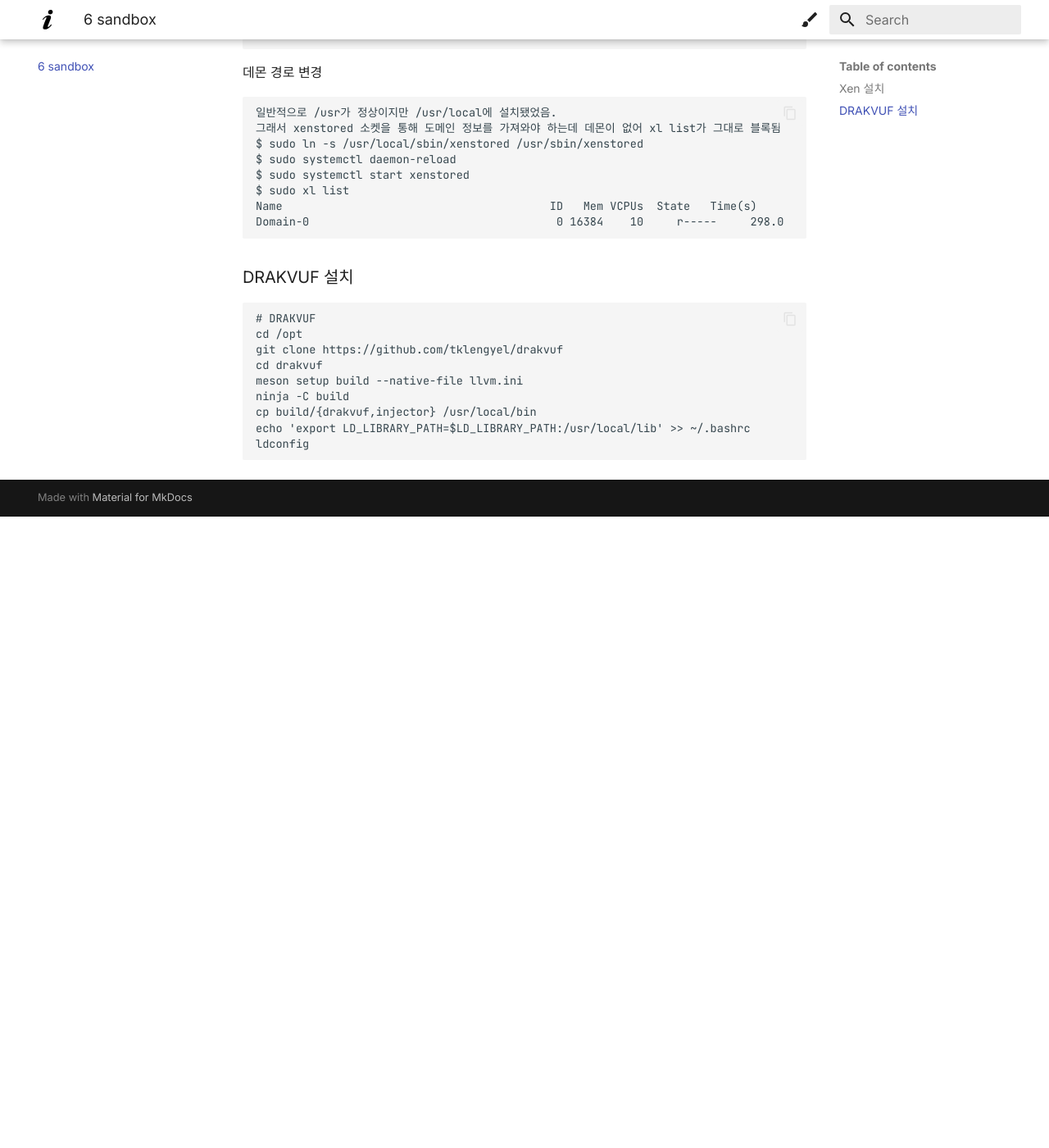
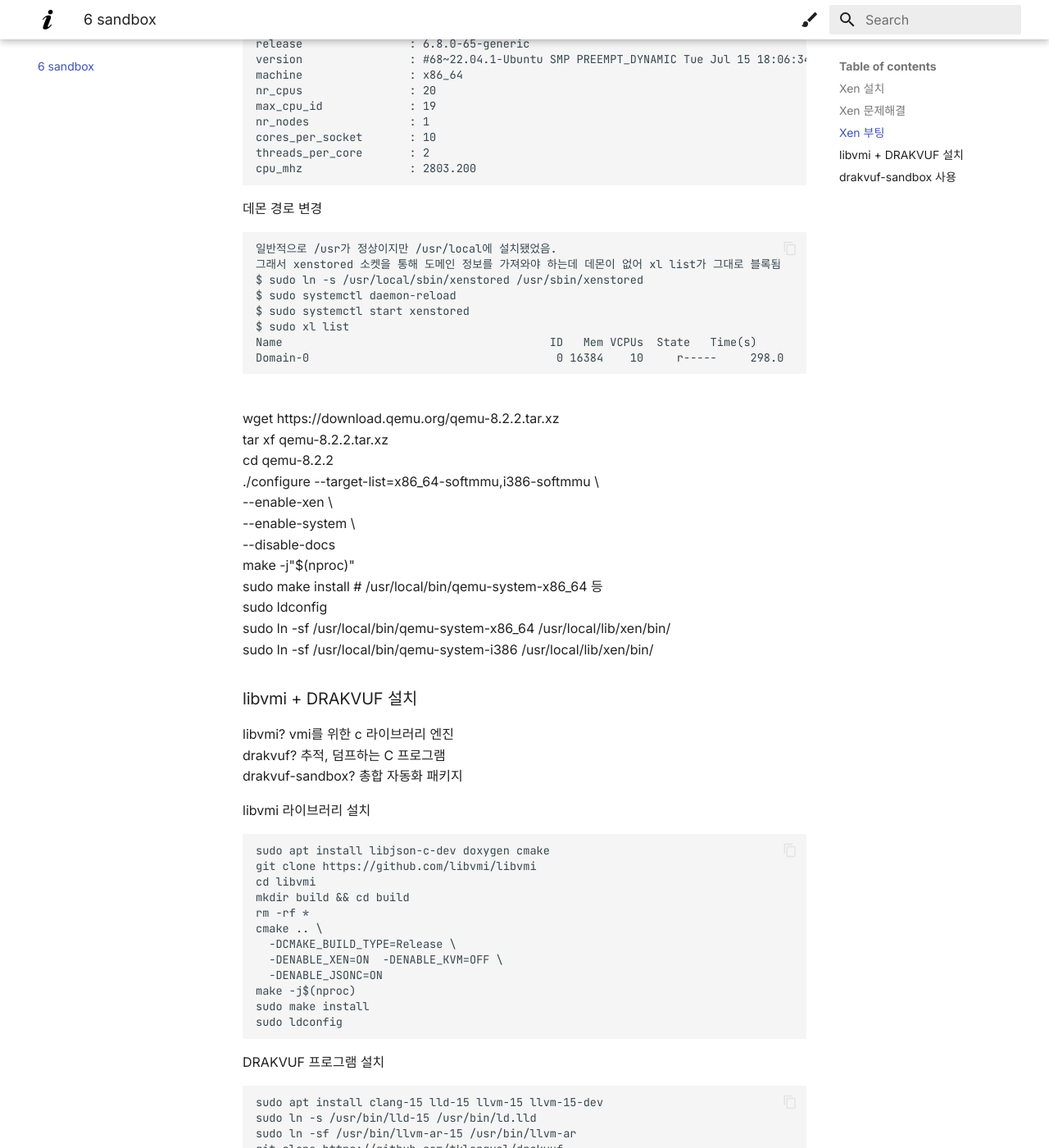
Before and after one commit to kkongnyang2/game-cheat, an MkDocs documentation site: the page built from docs/6-sandbox.md, in a window 1280 px wide and 1400 px high, scrolled down 3123 px. Shown: the whole window at 82% size. Built offline with MkDocs 1.6.1 and Material for MkDocs 9.7.7, drawn with Linux system fonts in a browser that asks for light colours; before the commit the page ends 3753 px from its top, so only the background shows below that; some of the changed text lies outside the part shown.

Commit message:
2025.08.07

````diff
--- a/docs/6-sandbox.md
+++ b/docs/6-sandbox.md
@@ -37,6 +37,8 @@ $ ls -lh /boot/xen-4.19*.gz         # 하이퍼바이저 이미지 확인
 -rw-r--r-- 1 root root 1.2M  8월  5 14:54 /boot/xen-4.19.2.gz
 lrwxrwxrwx 1 root root   13  8월  5 15:00 /boot/xen-4.19.gz -> xen-4.19.2.gz
 ```
+
+### Xen 문제해결
 
 라이브러리 위치 conf
 ```
@@ -123,6 +125,11 @@ $ echo 'options snd_intel_dspcfg dsp_driver=1' | sudo tee /etc/modprobe.d/force-
 $ sudo update-initramfs -u
 ```
 
+
+### Xen 부팅
+
+잘 들어가지니 들어가 설정을 해주겠다
+
 장치 modprobe
 ```
 $ grep -i "Xen version" /var/log/dmesg
@@ -159,18 +166,93 @@ $ sudo xl list
 Name                                        ID   Mem VCPUs	State	Time(s)
 Domain-0                                     0 16384    10     r-----     298.0
 ```
+wget https://download.qemu.org/qemu-8.2.2.tar.xz
+tar xf qemu-8.2.2.tar.xz
+cd qemu-8.2.2
+./configure --target-list=x86_64-softmmu,i386-softmmu \
+            --enable-xen              \
+            --enable-system           \
+            --disable-docs
+make -j"$(nproc)"
+sudo make install         # /usr/local/bin/qemu-system-x86_64 등
+sudo ldconfig
+sudo ln -sf /usr/local/bin/qemu-system-x86_64 /usr/local/lib/xen/bin/
+sudo ln -sf /usr/local/bin/qemu-system-i386   /usr/local/lib/xen/bin/
 
+### libvmi + DRAKVUF 설치
 
-### DRAKVUF 설치
+libvmi? vmi를 위한 c 라이브러리 엔진
+drakvuf? 추적, 덤프하는 C 프로그램
+drakvuf-sandbox? 총합 자동화 패키지
 
+libvmi 라이브러리 설치
 ```
-# DRAKVUF
-cd /opt
+sudo apt install libjson-c-dev doxygen cmake
+git clone https://github.com/libvmi/libvmi
+cd libvmi
+mkdir build && cd build
+rm -rf *
+cmake .. \
+  -DCMAKE_BUILD_TYPE=Release \
+  -DENABLE_XEN=ON  -DENABLE_KVM=OFF \
+  -DENABLE_JSONC=ON
+make -j$(nproc)
+sudo make install
+sudo ldconfig
+```
+
+DRAKVUF 프로그램 설치
+```
+sudo apt install clang-15 lld-15 llvm-15 llvm-15-dev
+sudo ln -s /usr/bin/lld-15 /usr/bin/ld.lld
+sudo ln -sf /usr/bin/llvm-ar-15 /usr/bin/llvm-ar
 git clone https://github.com/tklengyel/drakvuf
 cd drakvuf
 meson setup build --native-file llvm.ini
 ninja -C build
-cp build/{drakvuf,injector} /usr/local/bin
-echo 'export LD_LIBRARY_PATH=$LD_LIBRARY_PATH:/usr/local/lib' >> ~/.bashrc
-ldconfig
+sudo ninja -C build install
+sudo ldconfig
+which drakvuf
+/usr/local/bin/drakvuf
+drakvuf --version
 ```
+
+### drakvuf-sandbox 사용
+
+root로 쉘 접속
+```
+sudo passwd root        # root용 비밀번호 설정
+신규 비밀번호 : 4108
+su                      # root로 접속
+exit                    # 종료 명령어
+```
+
+실행
+```
+apt install iptables tcpdump dnsmasq qemu-utils bridge-utils libmagic1 redis-server python3.10-venv
+python3 -m venv /opt/venv
+source /opt/venv/bin/activate
+pip install --upgrade pip
+pip install drakvuf-sandbox
+```
+
+vm 생성
+```
+윈도우 이미지 설치를 위해선 두 개의 iso 파일과 빈 하드디스크 하나가 필요하다.
+
+win10_22H2_English_x64.iso : 부팅 가능한 DVD 역할. vm이 이걸로 첫 부팅하며 윈도우 setup 실행.
+virtio-win.iso : 드라이버 CD 역할. setup이 이 viostor.inf와 NetKVM.inf 를 읽어 virtio 가상 HDD를 인식하도록 함
+win10.qcow2 : 빈 하드디스크. setup이 여기 파티션을 만들고 윈도우 파일을 복사하여 재부팅이 끝나면 윈도우가 들어 있는 디스크가 됨.
+
+https://www.microsoft.com/software-download/windows10 들어가 영어(미국) 64비트 다운로드. Win10_22H2_English_x64v1.iso
+https://fedorapeople.org/groups/virt/virtio-win/direct-downloads/ 들어가 stable-virtio/virtio-win-0.1.271.iso 다운
+
+sudo apt install qemu-system-x86 ovmf
+drakrun install \
+    "/home/kkongnyang2/다운로드/Win10_22H2_English_x64v1.iso" \
+    --memory 12288 --vcpus 8
+
+
+
+
+```
````
Also changed, not shown: docs/5-vmi.md (+0 -35 lines).
